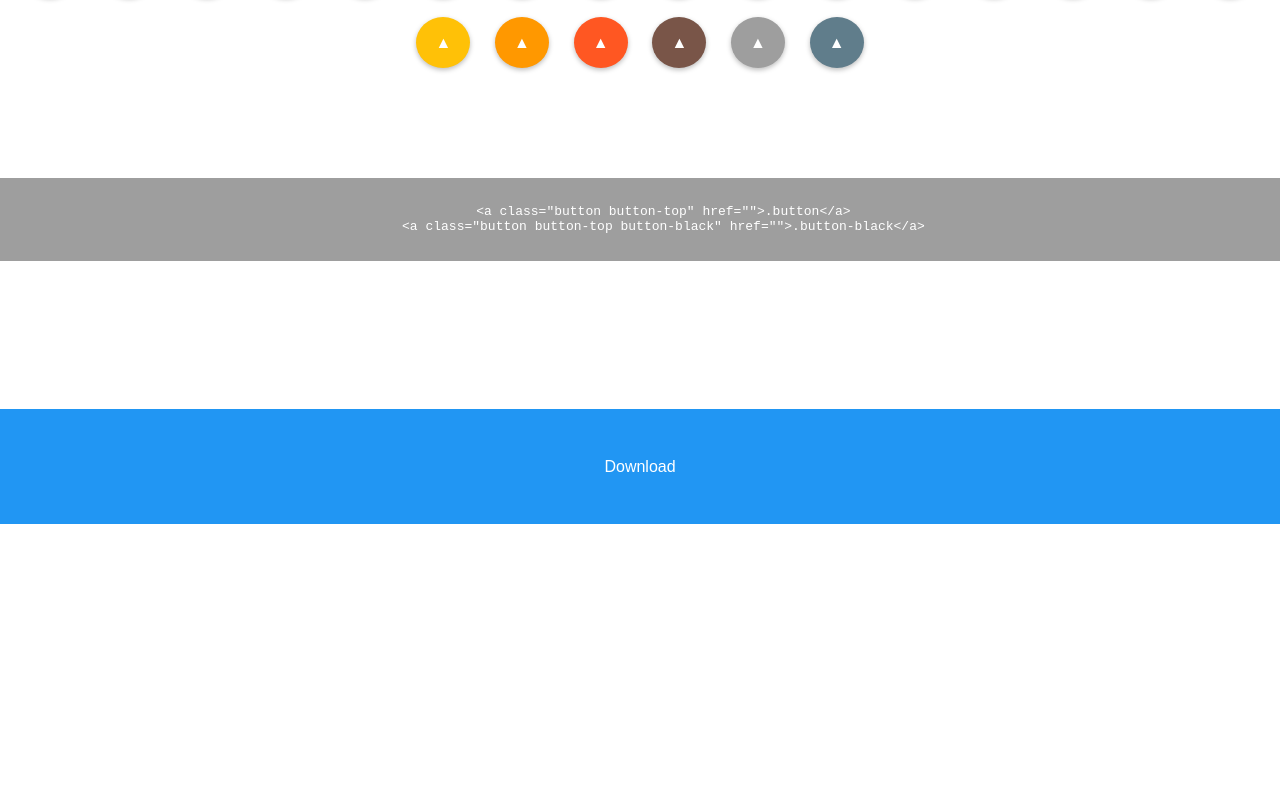
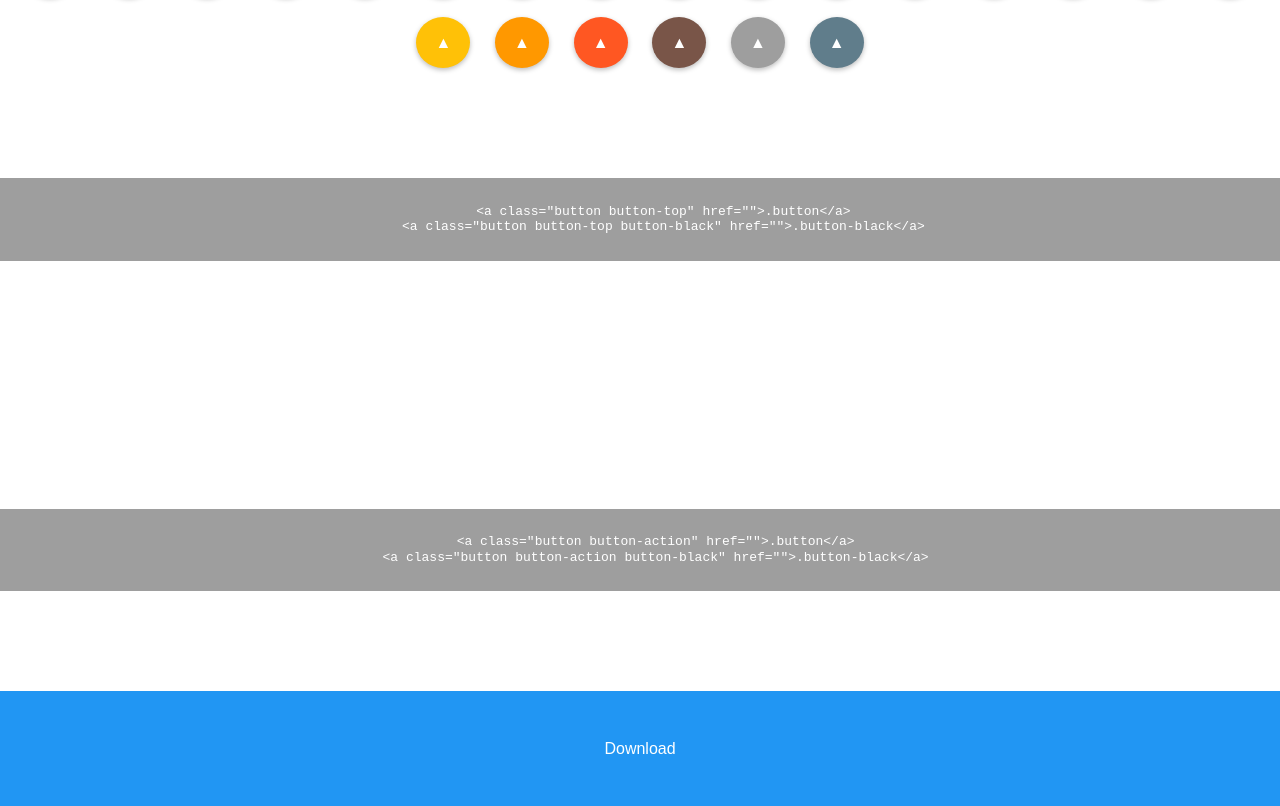
Before and after one commit to HeliumSquid/cocktail.sass, a website: page index.html in a window 1280 px wide. Shown: the part 4160-4966 px from the top of the page. Before the commit the page ends 4684 px from the top, so only its background shows below. Drawn offline with Linux system fonts and the light colour scheme.

Commit message:
Update index.html.

```diff
--- a/index.html
+++ b/index.html
@@ -165,6 +165,12 @@
     </xmp>
     <hr>
   </section>
+  <hr>
+  <xmp class="code">
+    <a class="button button-action" href="">.button</a>
+    <a class="button button-action button-black" href="">.button-black</a>
+  </xmp>
+  <hr>
 
   <a href="https://github.com/HeliumSquid/cocktail.sass/archive/gh-pages.zip">
     <section class="download">
```
